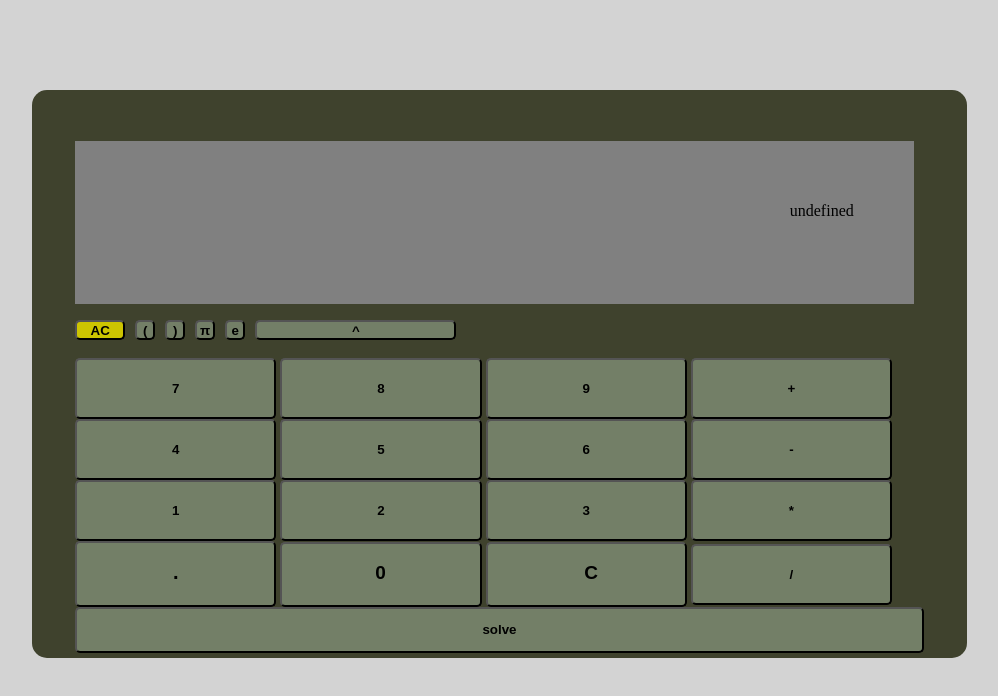
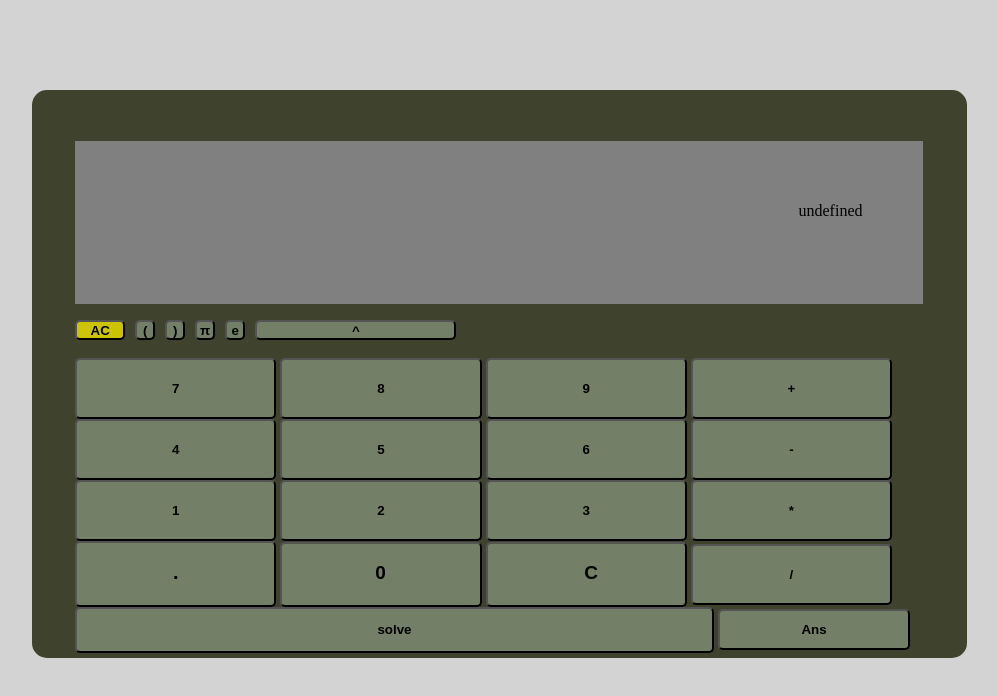
Before and after one commit to ankansaha1729/ankansaha1729.github.io, a plain HTML site: page apps/calculator/web-calc.html in a window 1280 px wide. Both pictures are taken after a click on the button "solve". Shown: the whole page, without its empty margins (160-1158 px from the left). Drawn offline with Linux system fonts and the light colour scheme.

Commit message:
update_web-calc.html
added a buton for storing previous ans value.

```diff
--- a/apps/calculator/web-calc.html
+++ b/apps/calculator/web-calc.html
@@ -31,7 +31,7 @@
 			outline: none;
 		}
 		#screen {
-			width: 82%;
+			width: 83%;
 			height: 41px;
 			overflow-x: scroll;
 			margin-top:  51px;
@@ -70,22 +70,26 @@
 			padding-right: 13px;
 			padding-left: 23px;
 		}
-		#pi,#e,#br_1,#br_2 {
+		#pi,#e,#br_1,#br_2{
 			margin-left: 6px;
 			width: 20px;
 			height: 20px;
 			padding: 0px;
 		}
-		#pow {
+		#pow{
 			margin-left: 6px;
 			width: 23%;
 			height: 20px;
 			padding: 0px;
 		}
 		#slv {
-			width: 97%;
+			width: 73%;
 			height: 34px;
 			line-height: 0px;
+		}
+		#ans {
+			width: 22%;
+			padding: 11px;
 		}
 	</style>
 </head>
@@ -116,12 +120,14 @@
 		<button id="C" onclick="myFunction_3()" value="p">C</button>
 		<button id="/" onclick="myFunction('/')" value="/">/</button><br>
 		<button id="slv" onclick="solve()" value="">solve</button>
+		<button id="ans" onclick="myFunction('ans')" value="ans"> Ans </button>
 	</div>
 	<audio id="myAudio">
-		<source src="https://www.soundjay.com/button/sounds/button-16.mp3" type="audio/mp3">
+		<source src="../../media/audios/button-16.mp3" type="audio/mp3">
 	</audio>
 
 	<script>
+		var preResult;
 		document.getElementById('back').onclick= backs();
 		function myFunction(ID) {
 			document.getElementById('screen').innerHTML += document.getElementById(ID).value;
@@ -140,12 +146,17 @@
 
 		function solve() {
 			document.getElementById("myAudio").play();
-			var result = '';
+			/*initializing the result expression */
+			var result;
 			result = document.getElementById('screen').innerHTML;
 			result = result.replace(/\^/g,'**');
-                        result = result.replace(/π/g,Math.PI.toFixed(8));
+			result = result.replace(/π/g,Math.PI.toFixed(8));
 			result = result.replace(/e/g,Math.E.toPrecision(7));
-			document.getElementById('screen').innerHTML = eval(result);
+			result = result.replace(/ans/g,preResult)
+			result = eval(result);
+			document.getElementById('screen').innerHTML = result;
+			preResult = result;
+
 		}
 	</script>
 </body>
```
